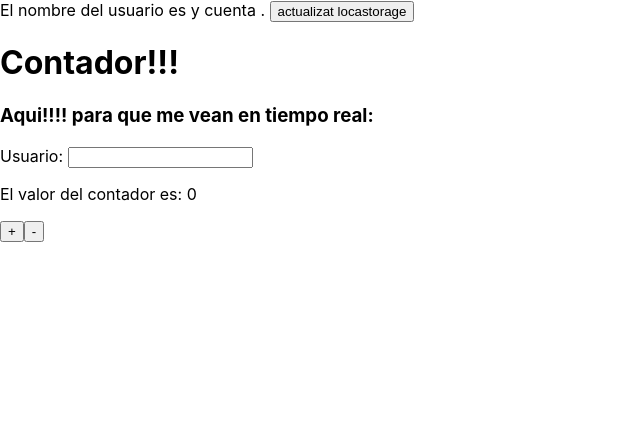
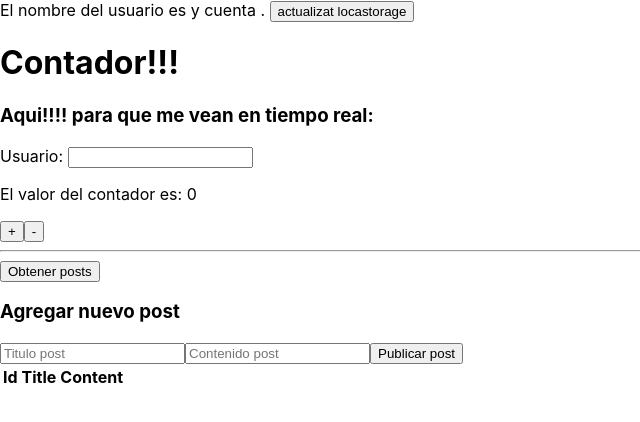
Before and after one commit to francolmc/claseFrontEndReact, a React (Create React App) app: page / in a window 1280 px wide. Shown: the top 422 px of the page, without its empty margins (0-640 px from the left). Built offline with nearby package versions, Linux system fonts and the light colour scheme.

Commit message:
feat: ejemplo axios

```diff
--- a/package.json
+++ b/package.json
@@ -6,6 +6,7 @@
     "@testing-library/jest-dom": "^5.16.4",
     "@testing-library/react": "^13.3.0",
     "@testing-library/user-event": "^13.5.0",
+    "axios": "^0.27.2",
     "react": "^18.2.0",
     "react-dom": "^18.2.0",
     "react-scripts": "5.0.1",
--- a/src/pages/sample/sample.jsx
+++ b/src/pages/sample/sample.jsx
@@ -1,8 +1,32 @@
+import axios from "axios";
 import React, { useState } from "react";
 
 const Sample = () => {
     const [ contador, setContador ] = useState(0);
     const [userName, setUserName] = useState('');
+    const [posts, setPosts] = useState([]);
+    const [ postTile, setPostTile ] = useState('');
+    const [ postContent, setPostContent ] = useState('');
+
+    const getPosts = async () => {
+        const postsFromAPI = await axios.get('https://backend-posts-test.herokuapp.com/api/post', {
+            headers: {
+                'Authorization': 'Bearer eyJhbGciOiJIUzI1NiIsInR5cCI6IkpXVCJ9.eyJ1c2VybmFtZSI6ImZyYW5jby5tb3JhbGVzQG91dGxvb2suY29tIiwic3ViIjo0LCJpYXQiOjE2NTgxOTc1ODksImV4cCI6MTY1ODIwMTE4OX0.wKyxRQJcqxVDfbjO_U4EsvYfOc2lX-zuij6bFc46MjM'
+            }
+        })
+        setPosts(postsFromAPI.data);
+    };
+
+    const publishPost = async () => {
+        await axios.post('https://backend-posts-test.herokuapp.com/api/post', {
+            title: postTile,
+            content: postContent
+        }, {
+            headers: {
+                'Authorization': 'Bearer eyJhbGciOiJIUzI1NiIsInR5cCI6IkpXVCJ9.eyJ1c2VybmFtZSI6ImZyYW5jby5tb3JhbGVzQG91dGxvb2suY29tIiwic3ViIjo0LCJpYXQiOjE2NTgxOTc1ODksImV4cCI6MTY1ODIwMTE4OX0.wKyxRQJcqxVDfbjO_U4EsvYfOc2lX-zuij6bFc46MjM'
+            }
+        })
+    }
 
     return (
         <div>
@@ -21,6 +45,30 @@ const Sample = () => {
                 localStorage.setItem('userName', userName);
                 localStorage.setItem('contador', contador);
             }} />
+            <hr />
+            <input type="button" value="Obtener posts" onClick={ () => {
+                getPosts();
+            } } />
+            <h3>Agregar nuevo post</h3>
+            <input type="text" placeholder="Titulo post" onChange={(e) => setPostTile(e.target.value)} />
+            <input type="text" placeholder="Contenido post" onChange={(e) => setPostContent(e.target.value)} />
+            <input type="button" value="Publicar post" onClick={() => {
+                publishPost();
+            }} />
+            <table>
+                <tr>
+                    <th>Id</th>
+                    <th>Title</th>
+                    <th>Content</th>
+                </tr>
+                {posts.map((item) => (
+                    <tr key={item.id}>
+                        <td>{item.id}</td>
+                        <td>{item.title}</td>
+                        <td>{item.content}</td>
+                    </tr>
+                ))}
+            </table>
         </div>
     );
 };
```
Also changed, not shown: 1 other file (tests, documents, lock files or other folders).
